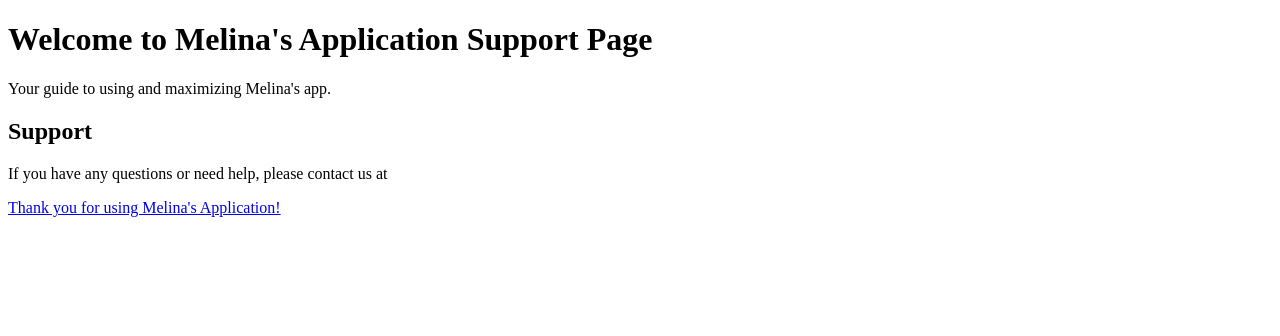
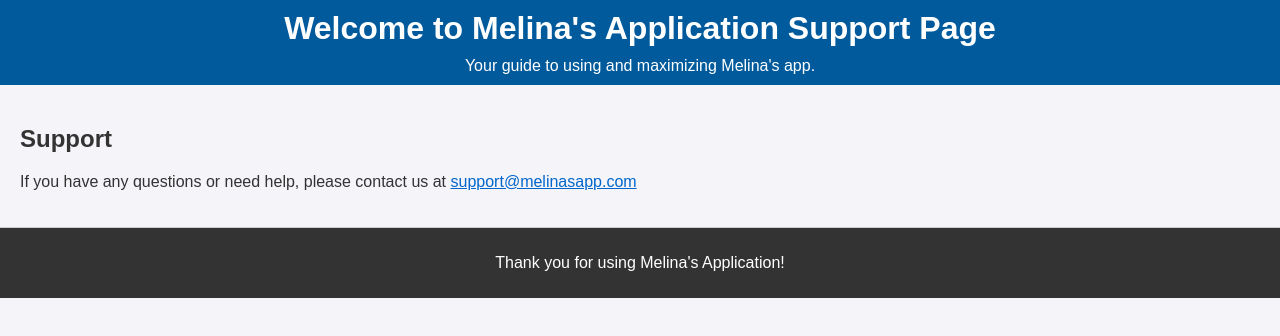
Before and after one commit to yoadsimon/yoadsimon.github.io, a plain HTML site: page index.html in a window 1280 px wide. Drawn offline with Linux system fonts and the light colour scheme.

Commit message:
Update index.html

```diff
--- a/index.html
+++ b/index.html
@@ -4,6 +4,43 @@
     <meta charset="UTF-8">
     <meta name="viewport" content="width=device-width, initial-scale=1.0">
     <title>Melina's Application - Support and Promotion</title>
+    <style>
+        body {
+            font-family: 'Arial', sans-serif;
+            background-color: #f4f4f9;
+            margin: 0;
+            padding: 0;
+            color: #333;
+        }
+        header {
+            background-color: #005A9C;
+            color: #ffffff;
+            padding: 10px 20px;
+            text-align: center;
+        }
+        header h1 {
+            margin: 0;
+        }
+        header p {
+            margin: 10px 0 0;
+        }
+        section {
+            padding: 20px;
+            border-bottom: 1px solid #cccccc;
+        }
+        footer {
+            text-align: center;
+            padding: 10px 20px;
+            background-color: #333;
+            color: white;
+        }
+        a {
+            color: #0066cc;
+        }
+        a:hover {
+            color: #0050a0;
+        }
+    </style>
 </head>
 <body>
     <header>
@@ -12,7 +49,7 @@
     </header>
     <section>
         <h2>Support</h2>
-        <p>If you have any questions or need help, please contact us at <a href="mailto:yoadsimon@gmail.com>yoadsimon@gmail.com</a></p>
+        <p>If you have any questions or need help, please contact us at <a href="mailto:support@melinasapp.com">support@melinasapp.com</a></p>
     </section>
     <footer>
         <p>Thank you for using Melina's Application!</p>
```
